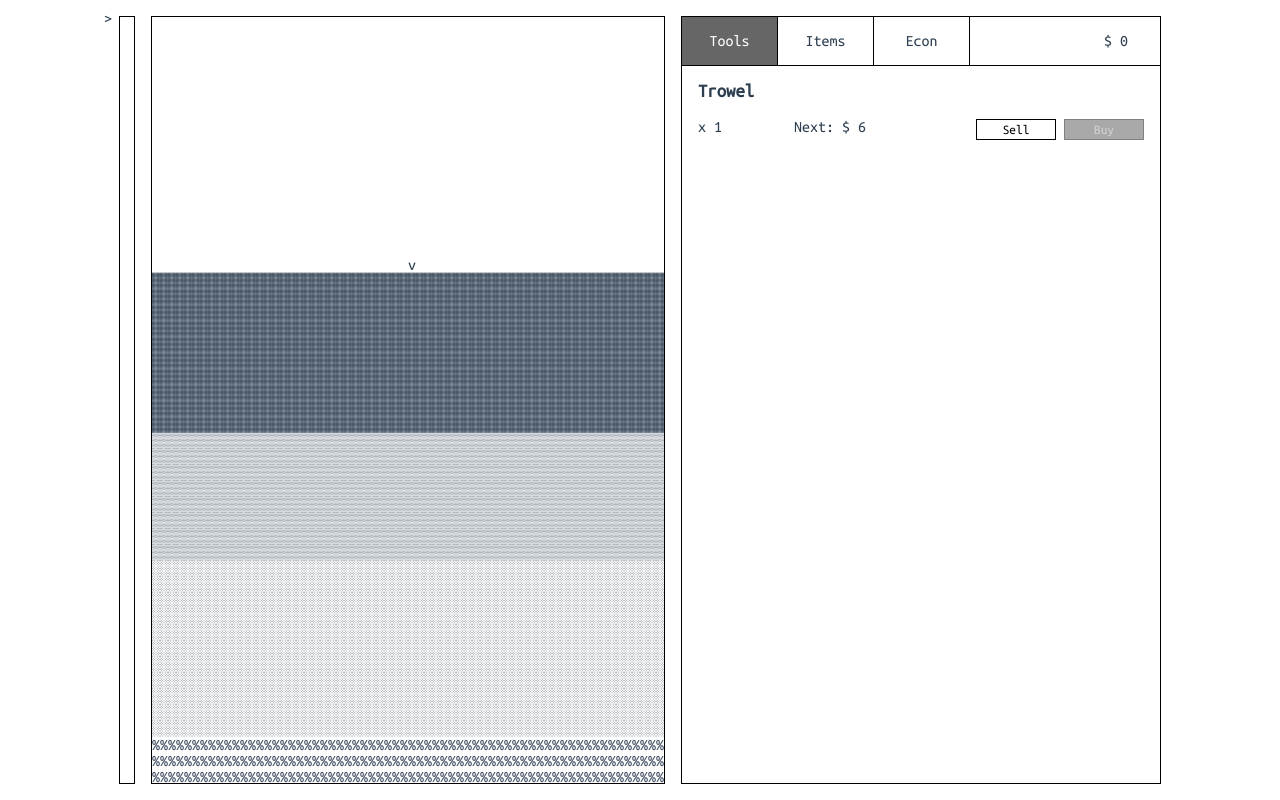
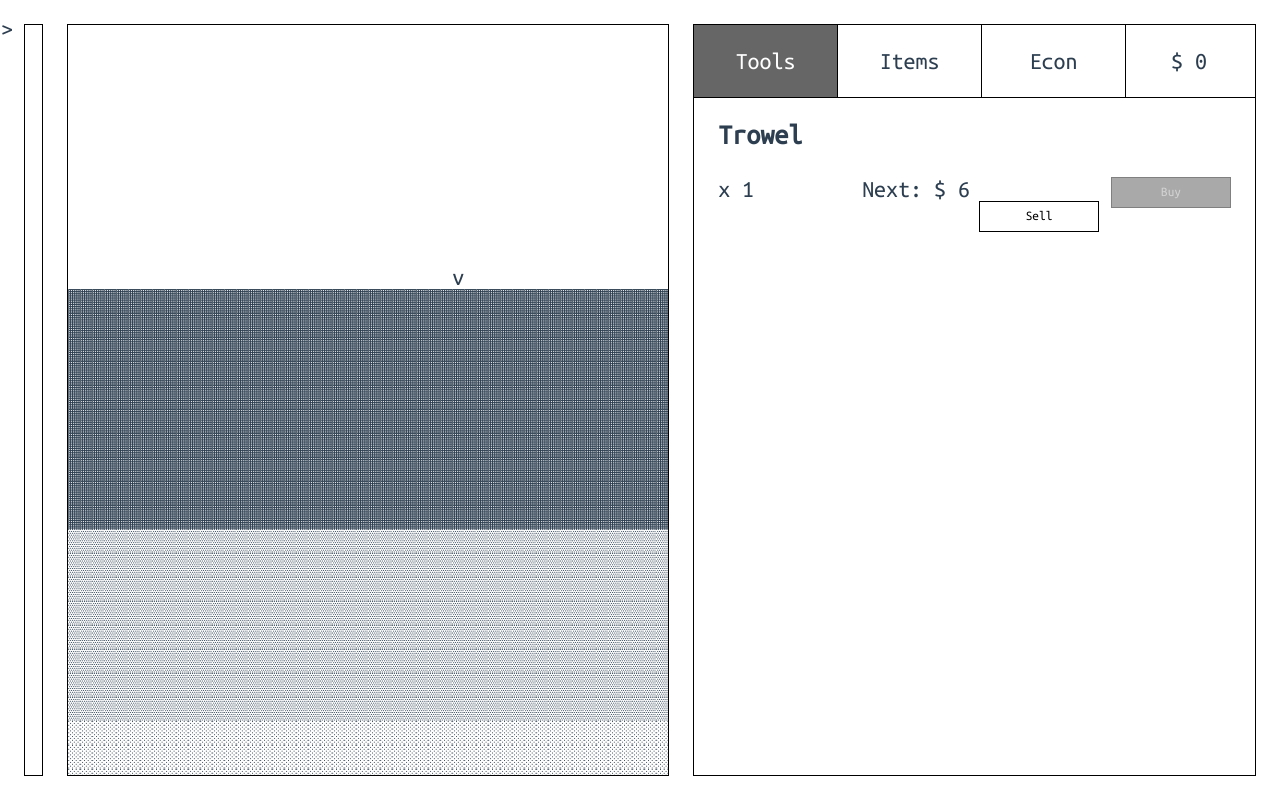
Before and after one commit to mhydock/dig, a Vue app: page / in a window 1280 px wide. Built offline with nearby package versions, Linux system fonts and the light colour scheme.

Commit message:
Removed a redundant element, fixed style
Also fix font size bug, and increased font size

```diff
--- a/src/App.vue
+++ b/src/App.vue
@@ -1,6 +1,5 @@
 <template>
   <div id="app">
-    <div id="wrapper">
     <div id="progress">
       <div id="progCursor">
         &gt;
@@ -29,7 +28,6 @@
         </div>
       </div>
     </div>
-    </div>
     <div id="tooltip"></div>
   </div>
 </template>
@@ -52,5 +50,13 @@ export default class App extends Vue {}
   -moz-osx-font-smoothing: grayscale;
   text-align: center;
   color: #2c3e50;
+
+  margin: 0;
+  padding: 1rem;
+
+  display: flex;
+  flex-direction: row;
+  align-items: stretch;
+  justify-content: center;
 }
 </style>
--- a/src/assets/main.css
+++ b/src/assets/main.css
@@ -8,7 +8,7 @@
     box-sizing: border-box;
 }
 
-html, body { padding: 0; margin: 0; }
+html, body { padding: 0; margin: 0; font-size: 24px; }
 
 button {
     cursor: pointer;
@@ -22,18 +22,6 @@ button:disabled:hover {
     border-color: grey;
     background-color: darkgray;
     color: lightgray;
-}
-
-#wrapper {
-    width: auto;
-    height: auto;
-    text-align: center;
-    margin: 0;
-    padding: 1rem;
-}
-
-#wrapper > div {
-    vertical-align: top;
 }
 
 #gameScreen {
--- a/src/scripts/UI/Main.ts
+++ b/src/scripts/UI/Main.ts
@@ -14,7 +14,7 @@ export class Main {
   private game: Game;
   private grid: GameGrid;
 
-  private wrapper: HTMLDivElement = byId("wrapper") as HTMLDivElement;
+  private wrapper: HTMLDivElement = byId("app") as HTMLDivElement;
   private tooltip: HTMLDivElement = byId("tooltip") as HTMLDivElement;
   private gameScreen: HTMLDivElement = byId("gameScreen") as HTMLDivElement;
   private progCursor: HTMLDivElement = byId("progCursor") as HTMLDivElement;
@@ -62,8 +62,8 @@ export class Main {
     this.techTab.onclick = this.changeTab(this.techTab, this.techBoxList);
     this.busiTab.onclick = this.changeTab(this.busiTab, this.busiBoxList);
 
-    const fontSize = this.gameScreen.style.fontSize;
-    const tileSize = Number(fontSize.substr(0, fontSize.length - 2)) || 16;
+    const fontSize = getComputedStyle(this.gameScreen).fontSize;
+    const tileSize = Number(fontSize.substr(0, fontSize.length - 2));
     this.grid.TileSize = tileSize;
 
     window.onresize = this.onResizeFunc;
```
Lines whose indentation alone changed are shown as unchanged.
